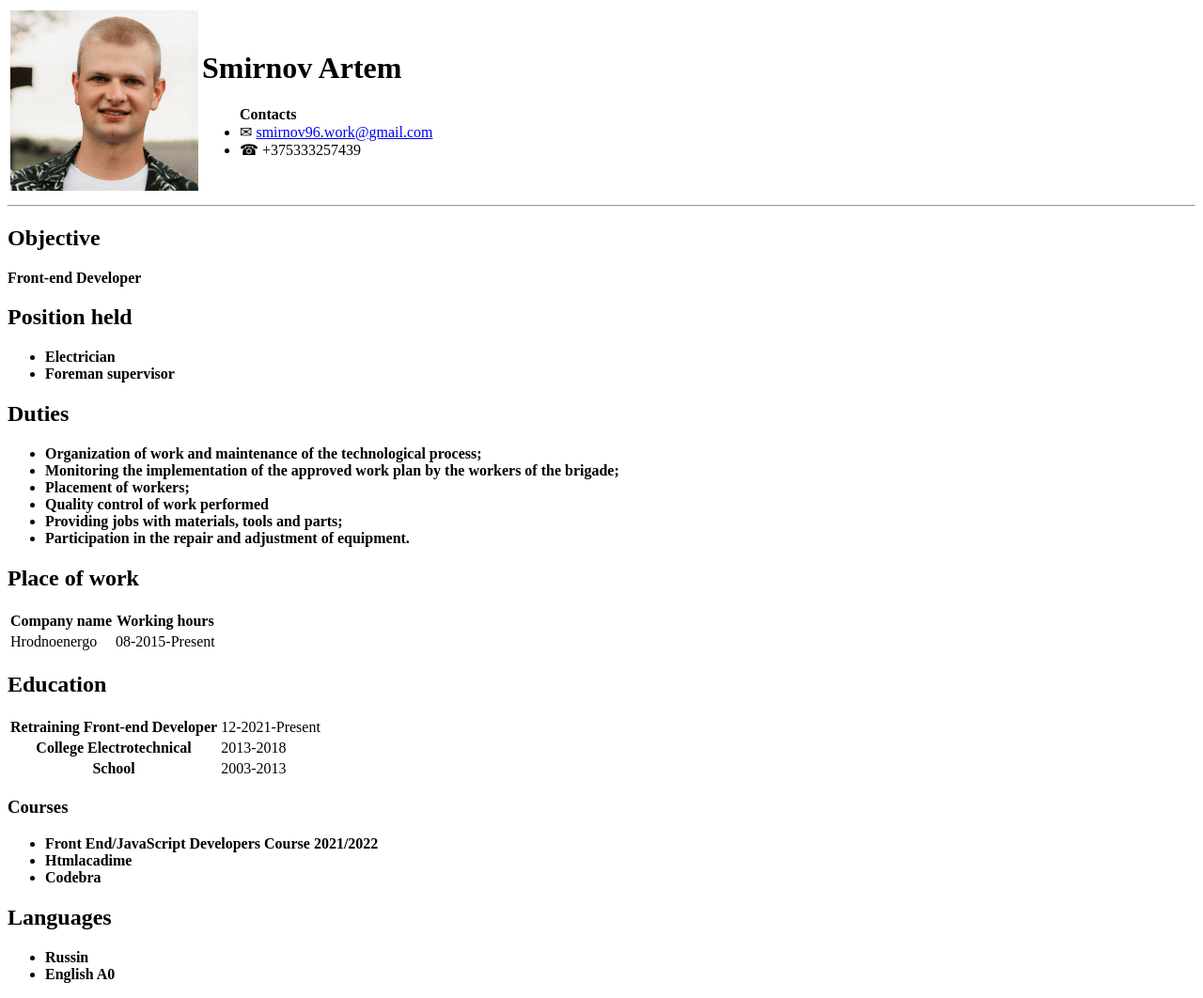
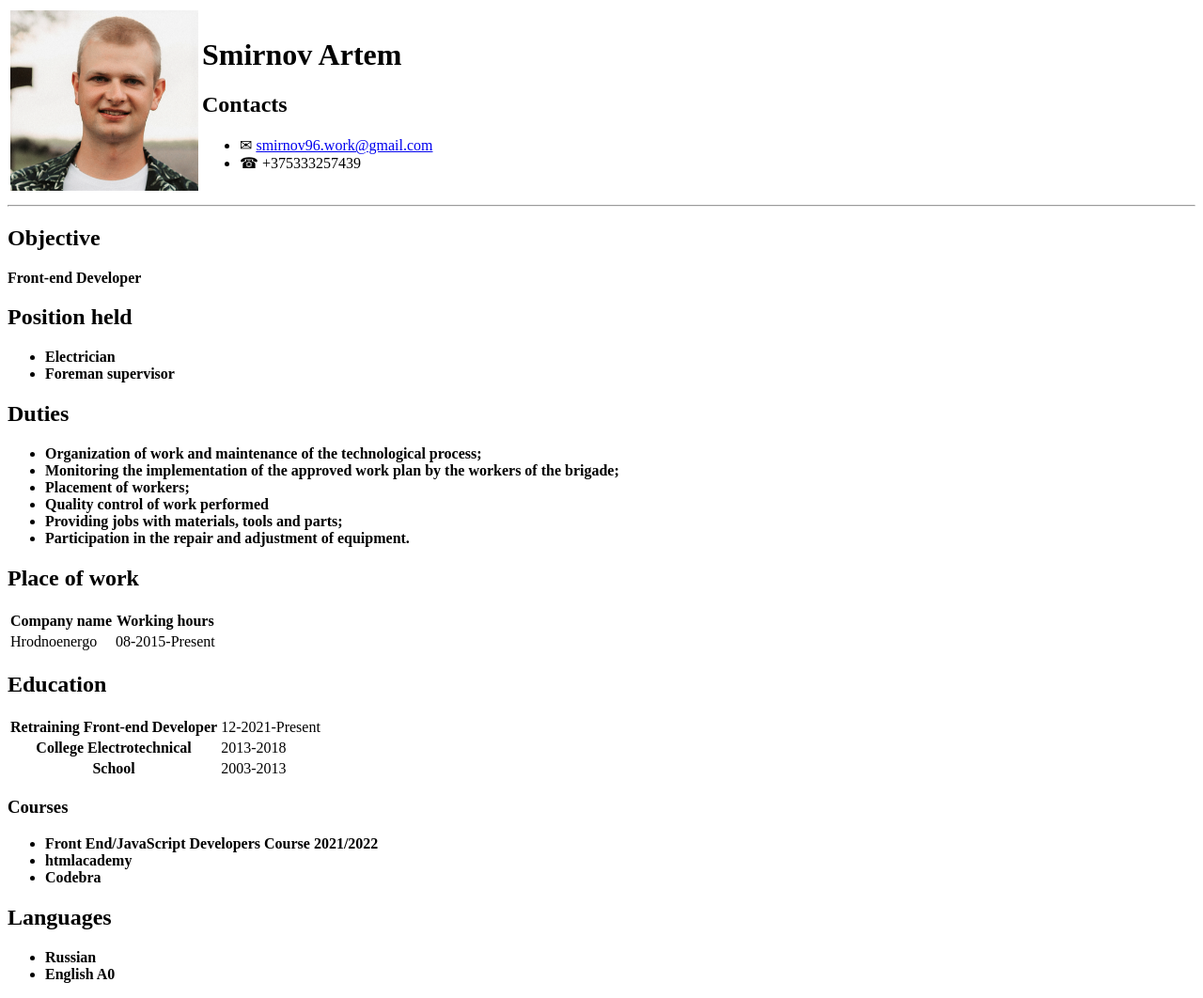
Before and after one commit to smirnov96/HTML-CSS, a plain HTML site: page index.html in a window 1280 px wide. Shown: the whole page at 94% size. Drawn offline with Linux system fonts and the light colour scheme.

Commit message:
cv reset

```diff
--- a/index.html
+++ b/index.html
@@ -15,7 +15,8 @@
             <td>
                 <h1>Smirnov Artem</h1>
                <nav>
-                <ul><b>Contacts</b>
+                   <h2>Contacts</h2>
+                   <ul>
                     <li>&#9993; <a href="smirnov96.work@gmail.com">smirnov96.work@gmail.com</a></li>
                     <li>&#9742; +375333257439</li>
                 </ul>
@@ -79,14 +80,14 @@
     <h3>Courses</h3>
     <ul>
         <li><strong>Front End/JavaScript Developers Course 2021/2022</strong></li>
-        <li><strong>Htmlacadime</strong></li>
+        <li><strong>htmlacademy</strong></li>
         <li><strong>Codebra</strong></li>
     </ul>
 </section>
 <section>
 <h2>Languages</h2>
     <ul>
-        <li><b>Russin</b></li>
+        <li><b>Russian</b></li>
         <li><b>English A0</b></li>
     </ul>
 </section>
```
